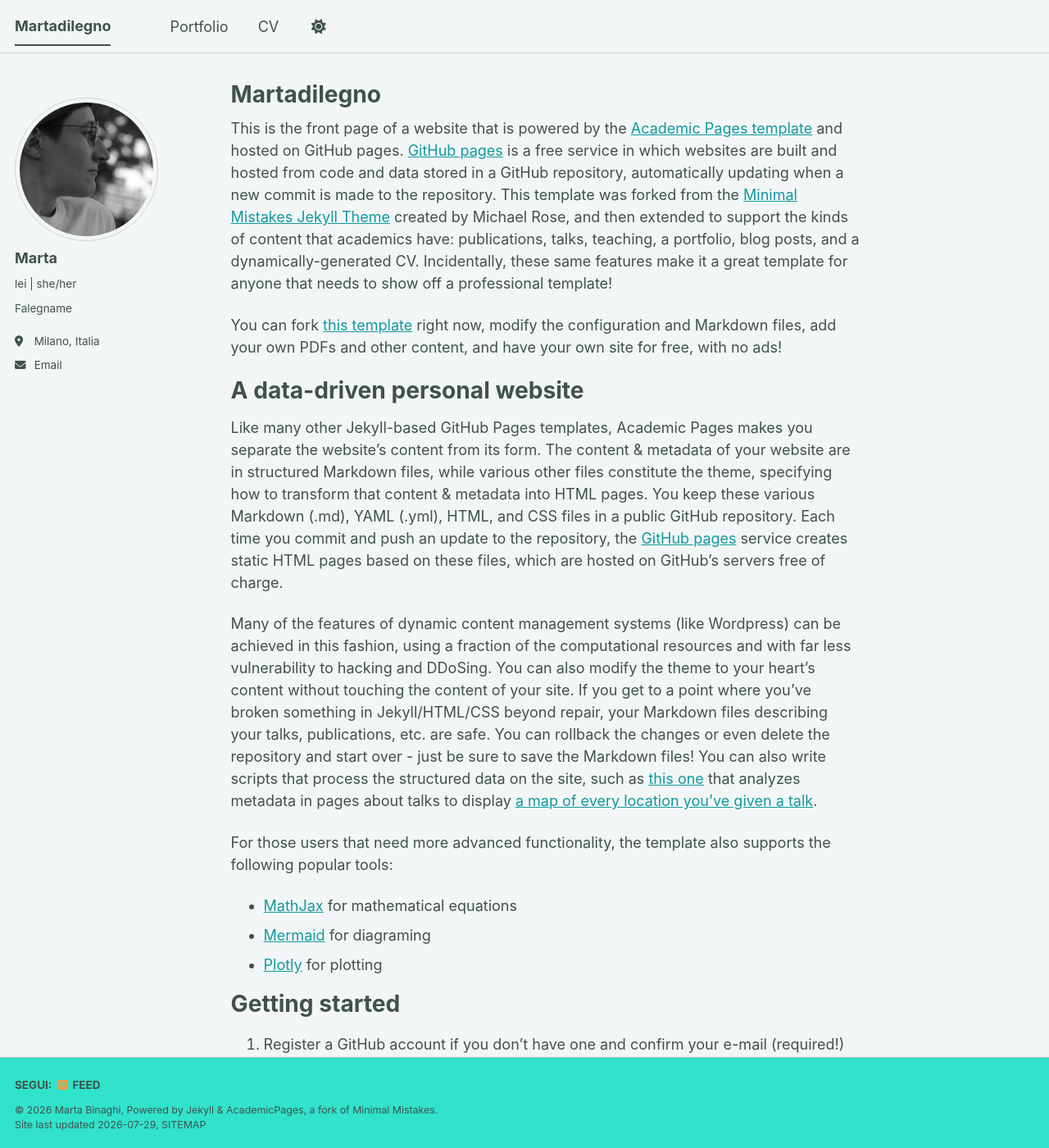
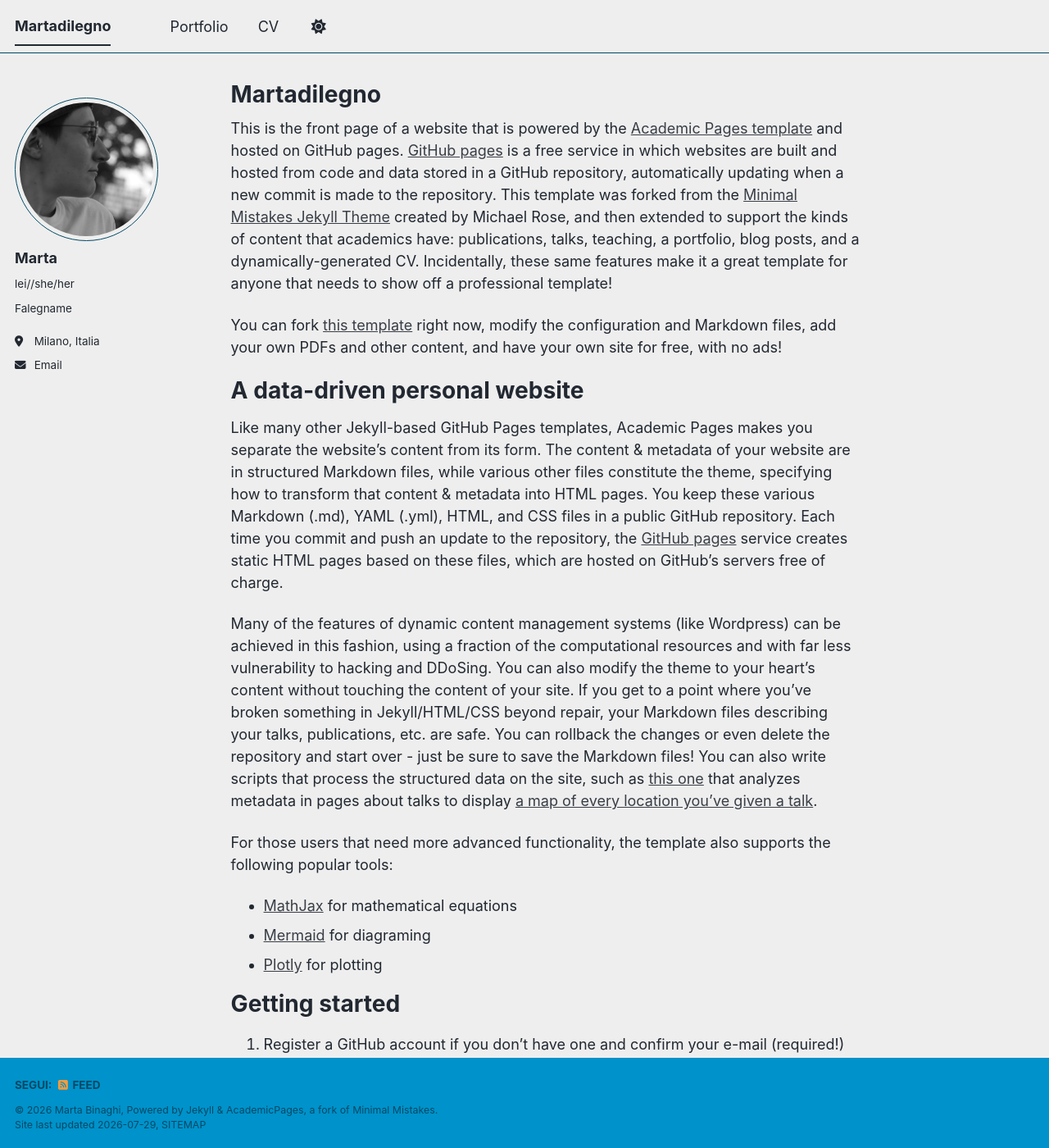
Before and after one commit to martadilegno/martadilegno.github.io, a Jekyll site: the page built from _pages/about.md, in a window 1280 px wide and 1400 px high. Shown: the whole window at 82% size. Built offline with Jekyll 4.4.1, drawn with Linux system fonts in a browser that asks for light colours; a style sheet for code colours, icons or effects is not loaded.

Commit message:
Update _config.yml

```diff
--- a/_config.yml
+++ b/_config.yml
@@ -8,7 +8,7 @@
 
 # Basic Site Settings
 locale                   : "it-IT"
-site_theme               : "mint" # The available themes options are "default", "air", "sunrise", "mint", "dirt" and "contrast"
+site_theme               : "air" # The available themes options are "default", "air", "sunrise", "mint", "dirt" and "contrast"
 title                    : "Martadilegno"
 title_separator          : "-"
 name                     : &name "Marta Binaghi"
@@ -25,7 +25,7 @@ author:
   # Biographic information
   avatar           : "me2025v3.png"
   name             : "Marta"
-  pronouns         : "lei | she/her"
+  pronouns         : "lei//she/her"
   bio              : "Falegname"
   location         : "Milano, Italia"
   employer         : #"Red Brick University"
```
